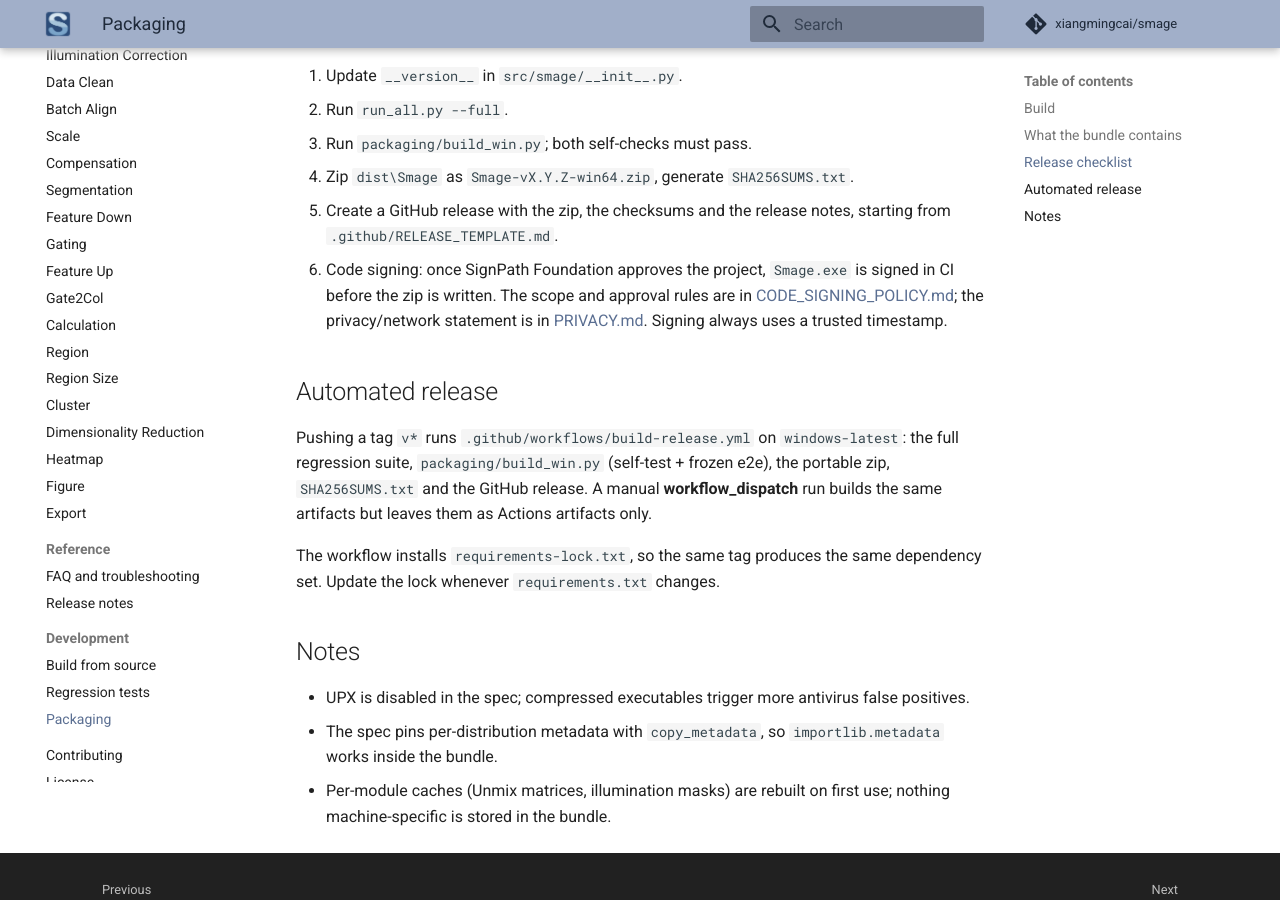
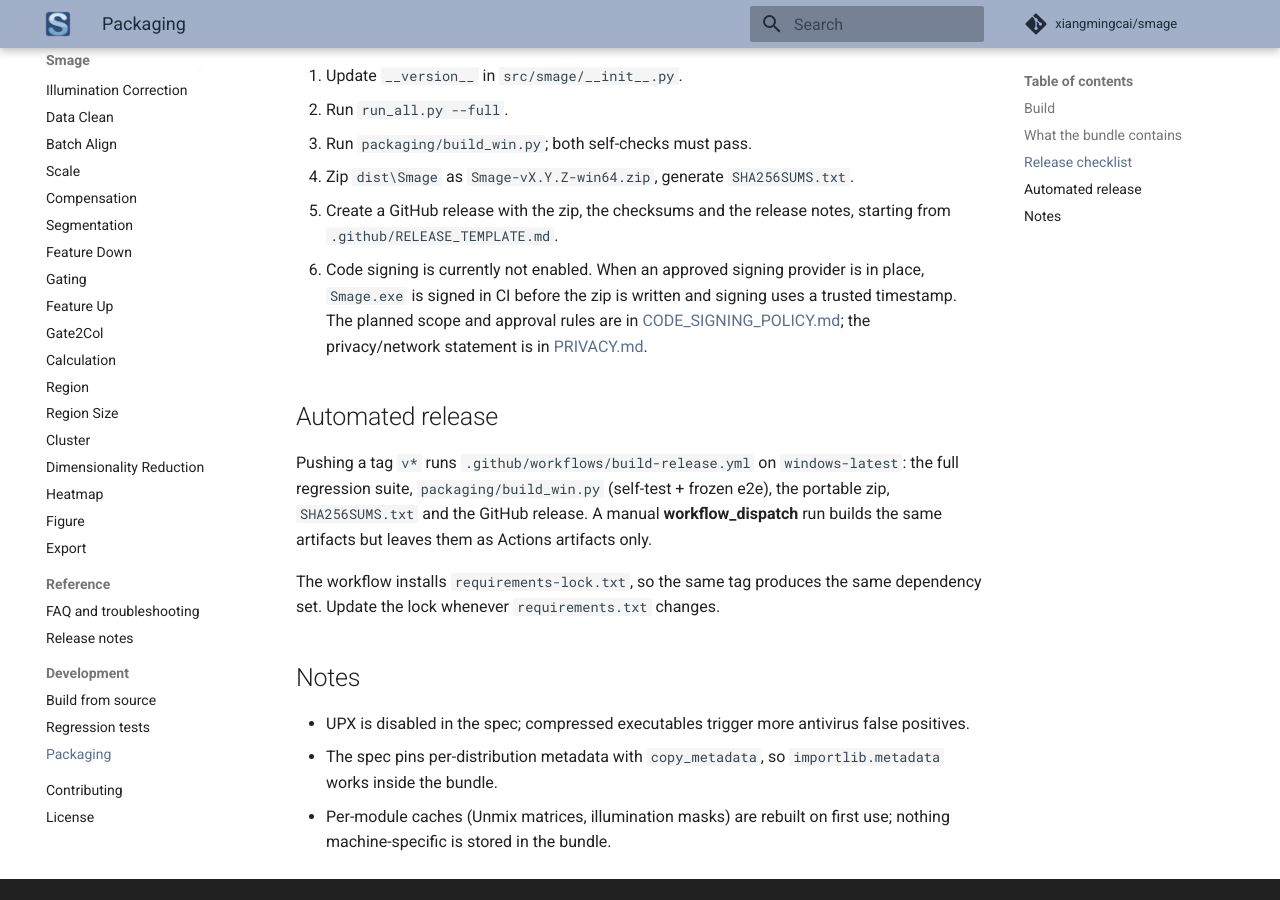
Before and after one commit to xiangmingcai/smage, an MkDocs documentation site: the page built from docs/development/packaging.md, in a window 1280 px wide and 900 px high, scrolled down 842 px. Built offline with MkDocs 1.6.1 and Material for MkDocs 9.7.7, drawn with Linux system fonts in a browser that asks for light colours; comment, search, counter and statistics services are not loaded.

Commit message:
Clarify that releases are currently unsigned
Code signing is planned for a future release once the project has enough
adoption and an approved signing provider. Remove the provider-specific
wording from the README, release template, policy, packaging notes and
workflow comments; releases continue to ship SHA256SUMS.txt for verification.

Signed-off-by: xiangmingcai <37839286+xiangmingcai@users.noreply.github.com>

```diff
--- a/docs/development/packaging.md
+++ b/docs/development/packaging.md
@@ -34,12 +34,12 @@ Any failure fails the build. Results are written to
 4. Zip `dist\Smage` as `Smage-vX.Y.Z-win64.zip`, generate `SHA256SUMS.txt`.
 5. Create a GitHub release with the zip, the checksums and the release
    notes, starting from `.github/RELEASE_TEMPLATE.md`.
-6. Code signing: once SignPath Foundation approves the project, `Smage.exe`
-   is signed in CI before the zip is written. The scope and approval rules
+6. Code signing is currently not enabled. When an approved signing provider
+   is in place, `Smage.exe` is signed in CI before the zip is written and
+   signing uses a trusted timestamp. The planned scope and approval rules
    are in [CODE_SIGNING_POLICY.md](https://github.com/xiangmingcai/smage/blob/main/CODE_SIGNING_POLICY.md);
    the privacy/network statement is in
    [PRIVACY.md](https://github.com/xiangmingcai/smage/blob/main/PRIVACY.md).
-   Signing always uses a trusted timestamp.
 
 ## Automated release
 
```
Also changed, not shown: CHANGELOG.md (+1 -1 lines), CODE_SIGNING_POLICY.md (+17 -17 lines), README.md (+7 -8 lines), .github/RELEASE_TEMPLATE.md, 1 other file.
